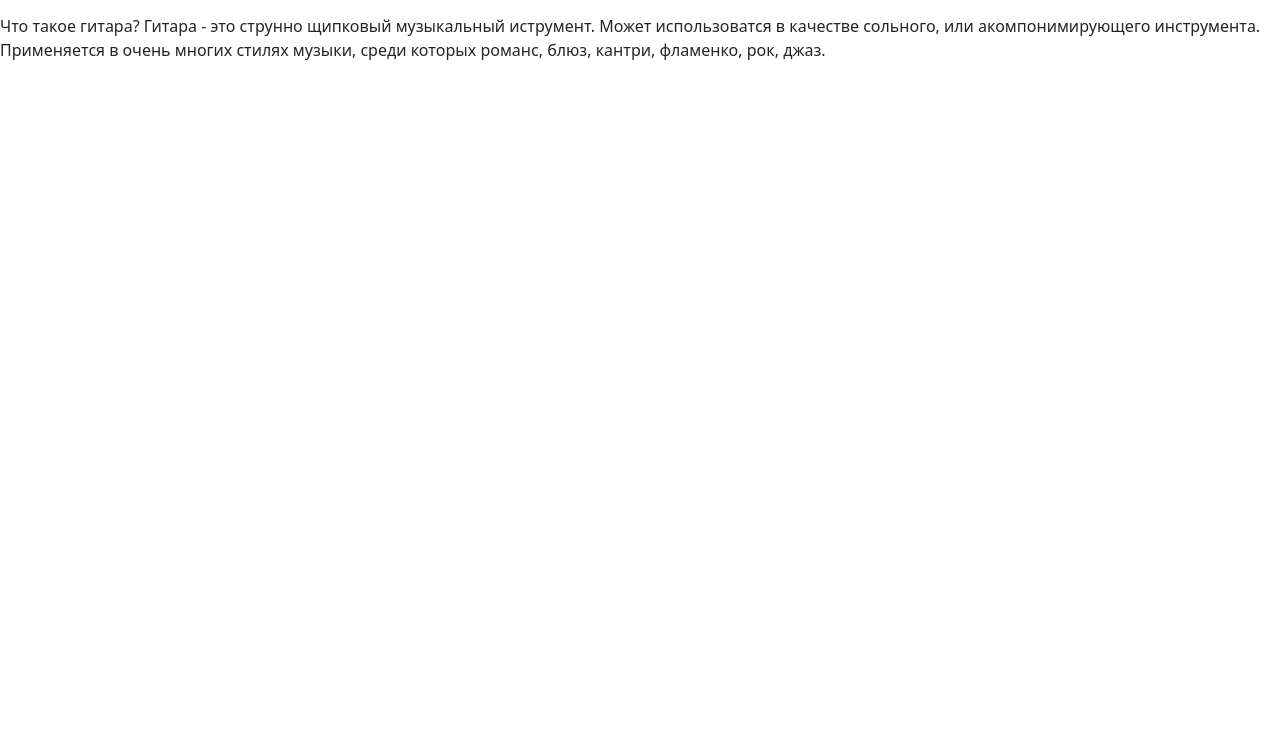
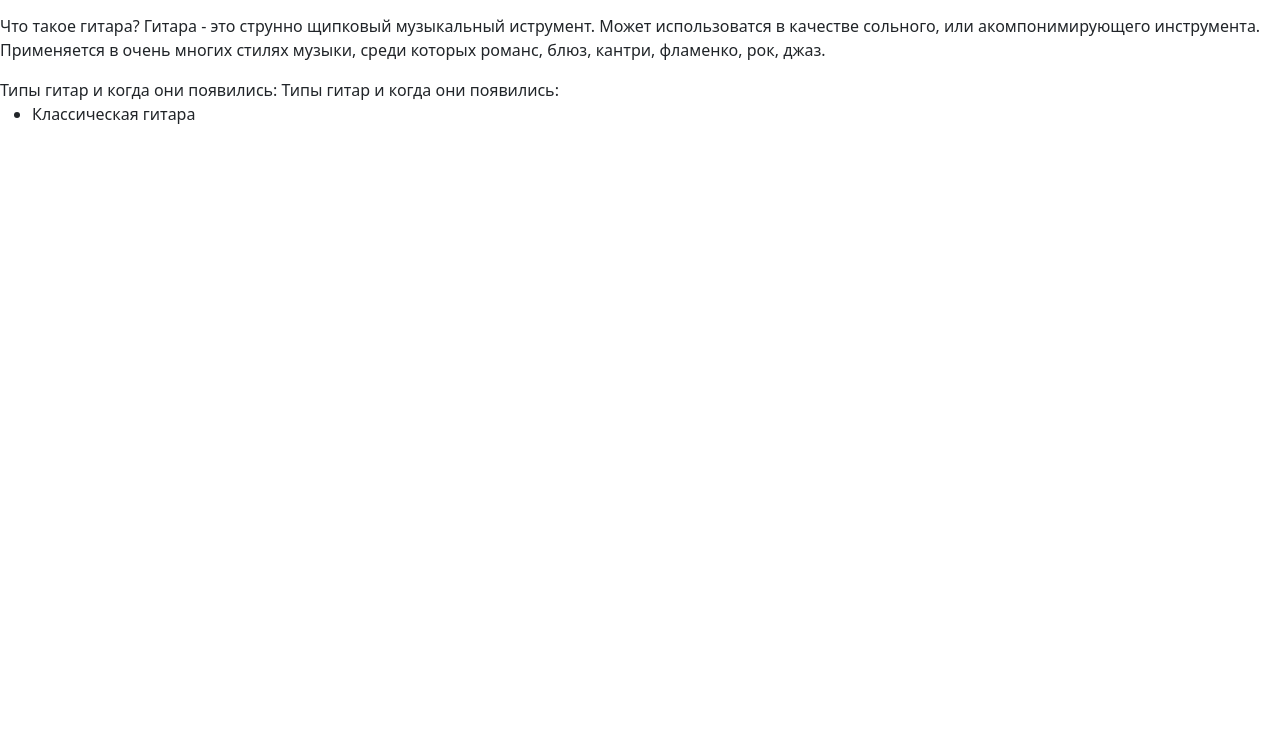
Before and after one commit to sergchuk/project-html, a plain HTML site: page index.html in a window 1280 px wide. Shown: the part 67-800 px from the top of the page. Drawn offline with nearby package versions, Linux system fonts and the light colour scheme.

Commit message:
Начал делать список

```diff
--- a/index.html
+++ b/index.html
@@ -14,6 +14,13 @@
 
 <p>Что такое гитара? Гитара - это струнно щипковый музыкальный иструмент. Может использоватся в качестве сольного, или акомпонимирующего инструмента. Применяется в очень многих стилях музыки, среди которых романс, блюз, кантри, фламенко, рок, джаз.</p>
 
+Типы гитар и когда они появились:
+Типы гитар и когда они появились:
+<ul>
+
+    <li>Классическая гитара</li>
+
+</ul>
 
 </body>
 </html>
```
